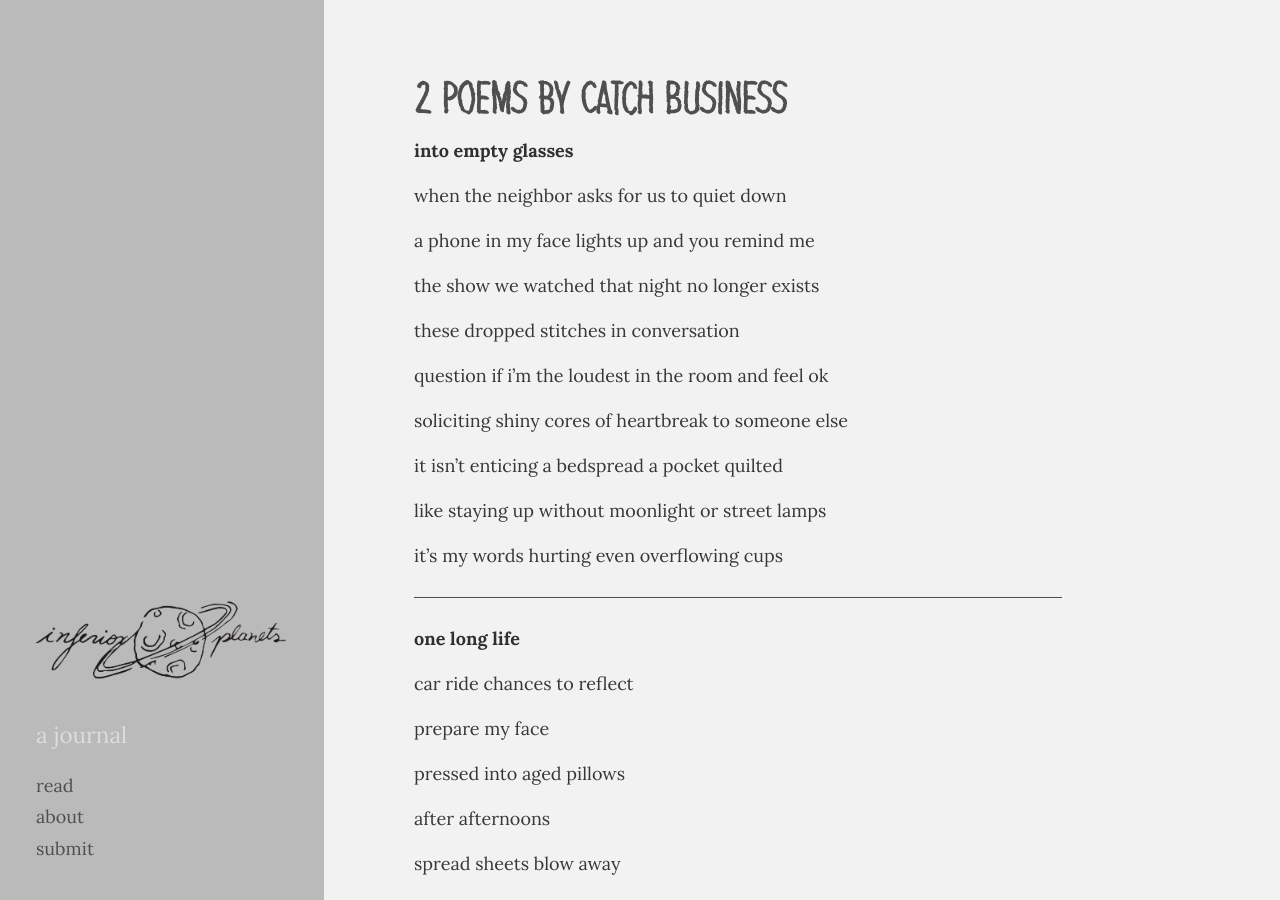
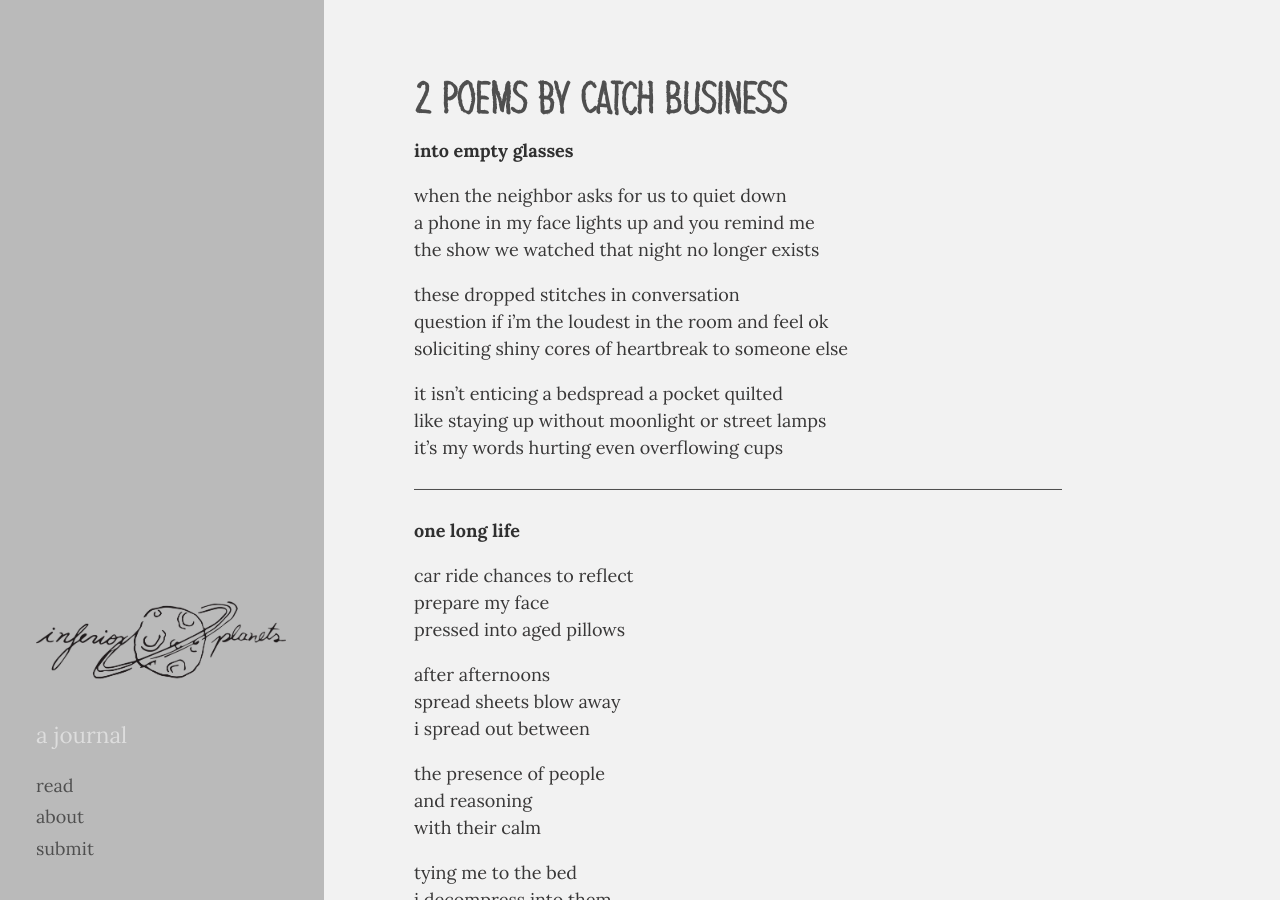
Before and after one commit to inferiorplanets/inferiorplanets.github.io, a Jekyll site: the page built from _posts/2016-02-10-business.md, in a window 1280 px wide and 900 px high. Built offline with Jekyll 4.4.1, drawn with Linux system fonts in a browser that asks for light colours; some web fonts are replaced.

Commit message:
formatting

```diff
--- a/_posts/2016-02-10-business.md
+++ b/_posts/2016-02-10-business.md
@@ -7,60 +7,36 @@ date: 2016-02-10
 
 **into empty glasses**
 
-when the neighbor asks for us to quiet down
-
-a phone in my face lights up and you remind me
-
+when the neighbor asks for us to quiet down <br>
+a phone in my face lights up and you remind me  <br>
 the show we watched that night no longer exists
 
-
-
-these dropped stitches in conversation
-
-question if i’m the loudest in the room and feel ok
-
+these dropped stitches in conversation  <br>
+question if i’m the loudest in the room and feel ok  <br>
 soliciting shiny cores of heartbreak to someone else
 
-
-
-it isn’t enticing a bedspread a pocket quilted
-
-like staying up without moonlight or street lamps
-
+it isn’t enticing a bedspread a pocket quilted  <br>
+like staying up without moonlight or street lamps  <br>
 it’s my words hurting even overflowing cups
 
 ___
 
 **one long life**
 
-car ride chances to reflect
-
-prepare my face
-
+car ride chances to reflect  <br>
+prepare my face  <br>
 pressed into aged pillows
 
-
-
-after afternoons
-
-spread sheets blow away
-
+after afternoons <br>
+spread sheets blow away  <br>
 i spread out between
 
-
-
-the presence of people
-
-and reasoning
-
+the presence of people  <br>
+and reasoning  <br>
 with their calm
 
-
-
-tying me to the bed
-
-i decompress into them
-
+tying me to the bed <br>
+i decompress into them <br>
 every evening we elope
 
 ___
```
